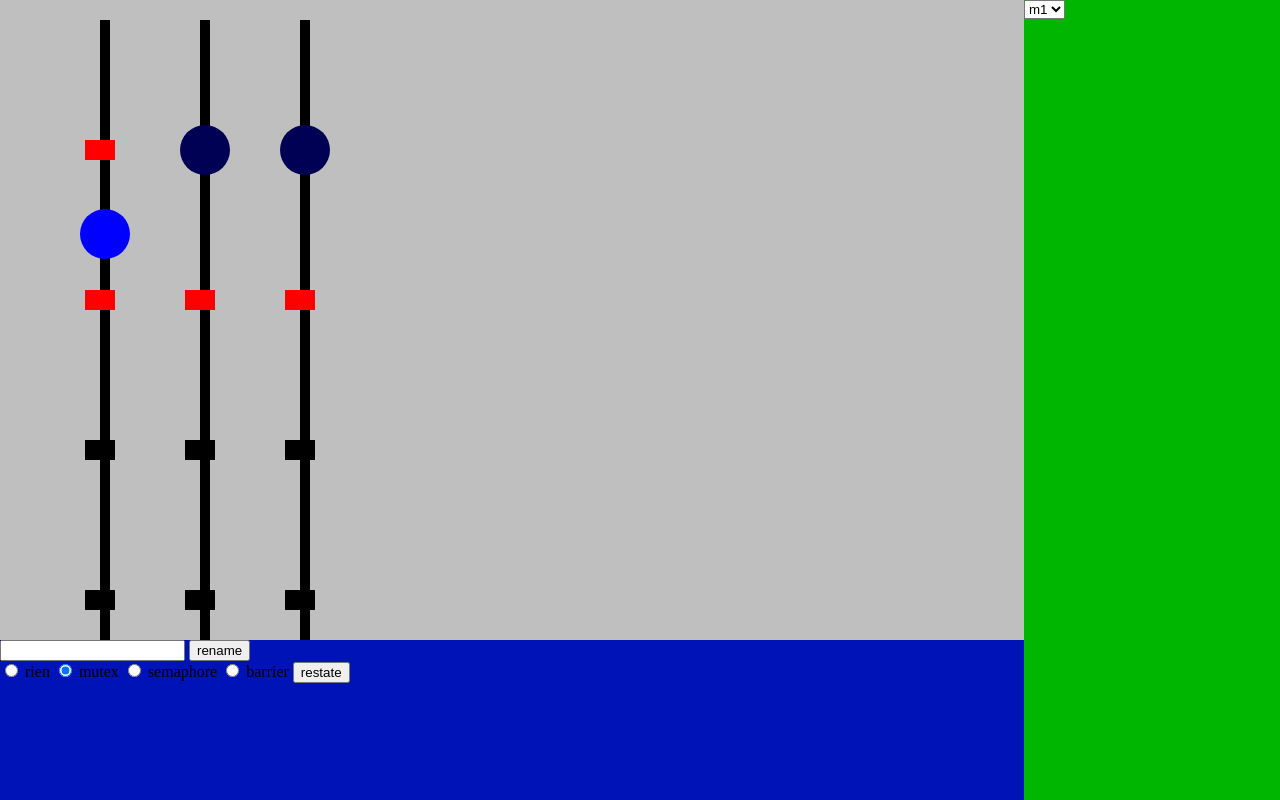
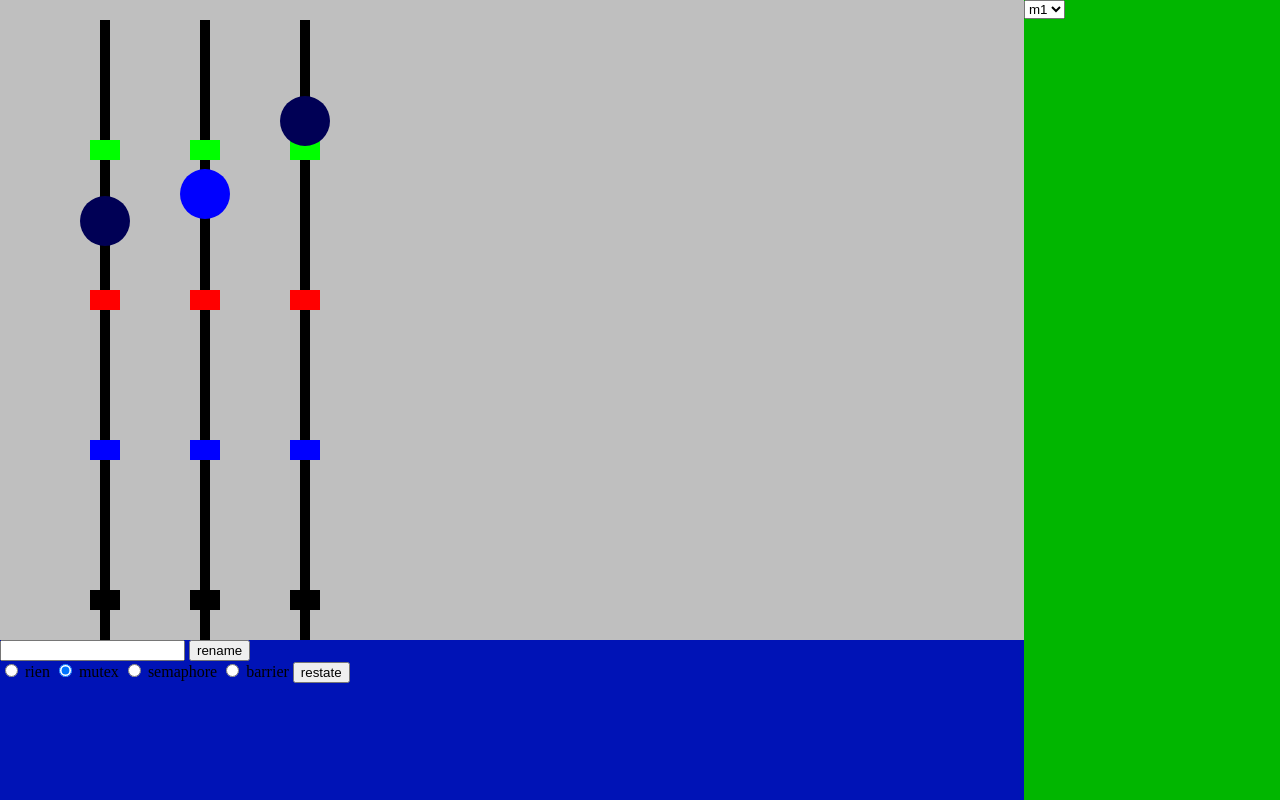
Before and after one commit to joel-vaucher/Le-dernier-thread-avant-la-fin-du-monde, a plain HTML site: page index.html in a window 1280 px wide. Both pictures are taken after a click on the radio button 65 px from the left and 670 px from the top of the page. Drawn offline with Linux system fonts and the light colour scheme.

Commit message:
semaphore + barriere

```diff
--- a/index.html
+++ b/index.html
@@ -7,9 +7,10 @@
     <script src="js/jquery-3.2.0.min.js"></script>
     <script src="js/jcanvas.min.js"></script>
     <script src="js/block.js"></script>
-    <script src="js/mutexblock.js"></script>
     <script src="js/thread.js"></script>
     <script src="js/mutex.js"></script>
+    <script src="js/semaphore.js"></script>
+    <script src="js/barriere.js"></script>
     <script src="js/main.js"></script>
 </head>
 <body>
--- /dev/null
+++ b/js/barriere.js
@@ -0,0 +1,32 @@
+class Barriere{
+	constructor(nbThreadMax){
+		this.listThread = [];
+		this.listThreadExit = [];
+		this.nbThreadMax = nbThreadMax;
+	}
+
+	canEnter(threadId){
+		console.log(threadId + "entre\nAttente: " + this.listThread.length + "\nSortie: " + this.listThreadExit.length);
+
+		var index = this.listThreadExit.indexOf(threadId);
+		if(index != -1){
+			this.listThreadExit.splice(index, 1);
+			return true;
+		}
+
+		if(this.listThread.indexOf(threadId) == -1){
+			if(this.listThread.length == this.nbThreadMax - 1){
+				this.listThreadExit = this.listThread;
+				this.listThread = [];
+				return true;
+			}else{
+				this.listThread.push(threadId);
+			}
+		}
+		return false;
+	}
+
+	canExit(threadId){
+		return true;
+	}
+}
--- a/js/block.js
+++ b/js/block.js
@@ -1,9 +1,10 @@
 class Block{
-    constructor(canvas, idthread, idblock) {
+    constructor(canvas, idthread, idblock, color = '#000000', element=null) {
         this.canvas = canvas;
         this.idthread = idthread;
         this.idblock = idblock;
-        this.color = '#000000';
+        this.color = color;
+		this.element = element;
 	  }
 
     draw(x, y){
@@ -12,7 +13,7 @@ class Block{
             groups:[this.name],
             name: this.idthread+","+this.idblock,
     		fillStyle: this.color,
-    		x:x, y:y,
+    		x:x+5, y:y,
     		width: 30,
     		height: 20,
     		fromCenter: true,
--- a/js/main.js
+++ b/js/main.js
@@ -2,6 +2,8 @@ var canvas = null;
 var posX = 0;
 var tabThreads = [];
 var tabMutex = [];
+var tabSemaphore = [];
+var tabBarriere = [];
 var index = 0;
 var nbTick = 0;
 var selection = null;
@@ -21,14 +23,20 @@ window.onload = function(){
 
 	tabMutex["m1"] = new Mutex();
 	tabMutex["m2"] = new Mutex();
+	tabSemaphore["s1"] = new Semaphore(2);
+	tabBarriere["b1"] = new Barriere(3);
 
-	tabThreads[0].content[0] = new MutexBlock($('canvas'), 0, 0, tabMutex["m1"]);
-	tabThreads[1].content[0] = new MutexBlock($('canvas'), 1, 0, tabMutex["m1"]);
-	tabThreads[2].content[0] = new MutexBlock($('canvas'), 2, 0, tabMutex["m1"]);
+	tabThreads[0].content[0] = new Block($('canvas'), 0, 0, '#00ff00', tabSemaphore["s1"]);
+	tabThreads[1].content[0] = new Block($('canvas'), 1, 0, '#00ff00', tabSemaphore["s1"]);
+	tabThreads[2].content[0] = new Block($('canvas'), 2, 0, '#00ff00', tabSemaphore["s1"]);
 
-	tabThreads[0].content[1] = new MutexBlock($('canvas'), 0, 1, tabMutex["m2"]);
-	tabThreads[1].content[1] = new MutexBlock($('canvas'), 1, 1, tabMutex["m2"]);
-	tabThreads[2].content[1] = new MutexBlock($('canvas'), 2, 1, tabMutex["m2"]);
+	tabThreads[0].content[1] = new Block($('canvas'), 0, 1, '#ff0000', tabMutex["m2"]);
+	tabThreads[1].content[1] = new Block($('canvas'), 1, 1, '#ff0000', tabMutex["m2"]);
+	tabThreads[2].content[1] = new Block($('canvas'), 2, 1, '#ff0000', tabMutex["m2"]);
+
+	tabThreads[0].content[2] = new Block($('canvas'), 0, 1, '#0000ff', tabBarriere["b1"]);
+	tabThreads[1].content[2] = new Block($('canvas'), 1, 1, '#0000ff', tabBarriere["b1"]);
+	tabThreads[2].content[2] = new Block($('canvas'), 2, 1, '#0000ff', tabBarriere["b1"]);
 
 	updateListBlocks();
 
--- a/js/mutex.js
+++ b/js/mutex.js
@@ -3,7 +3,7 @@ class Mutex{
 		this.lock = false;
 	}
 
-	canEnter(){
+	canEnter(threadId){
 		if(this.lock){
 			return false;
 		}
@@ -11,7 +11,7 @@ class Mutex{
 		return true;
 	}
 
-	canExit(){
+	canExit(threadId){
 		this.lock = false;
 		return true;
 	}
--- /dev/null
+++ b/js/semaphore.js
@@ -0,0 +1,19 @@
+class Semaphore{
+	constructor(nbThreadMax){
+		this.nbThread = 0;
+		this.nbThreadMax = nbThreadMax;
+	}
+
+	canEnter(threadId){
+		if(this.nbThread == this.nbThreadMax){
+			return false;
+		}
+		this.nbThread++;
+		return true;
+	}
+
+	canExit(threadId){
+		this.nbThread--;
+		return true;
+	}
+}
--- a/js/thread.js
+++ b/js/thread.js
@@ -38,7 +38,7 @@ class Thread{
 
 	 update(){
 		 if(this.threadY % 150 == 0 && this.threadY > 0){
-			 if(this.previous != null && !this.previous.mutex.canExit()){
+			 if(this.previous != null && !this.previous.element.canExit(this.idthread)){
 				 return false;
 			 }else{
 				 this.previous = null;
@@ -49,8 +49,8 @@ class Thread{
 				this.threadY = 0;
 			 }else{
 				//alert(this.content[index]);
-				if(this.content[index] instanceof MutexBlock){
-					if(!this.content[index].mutex.canEnter()){
+				if(this.content[index].element != null){
+					if(!this.content[index].element.canEnter(this.idthread)){
 						return false;
 					}
 					this.previous = this.content[index];
```
Also changed, not shown: js/semaphoreblock.js (added, +9 -0 lines).
